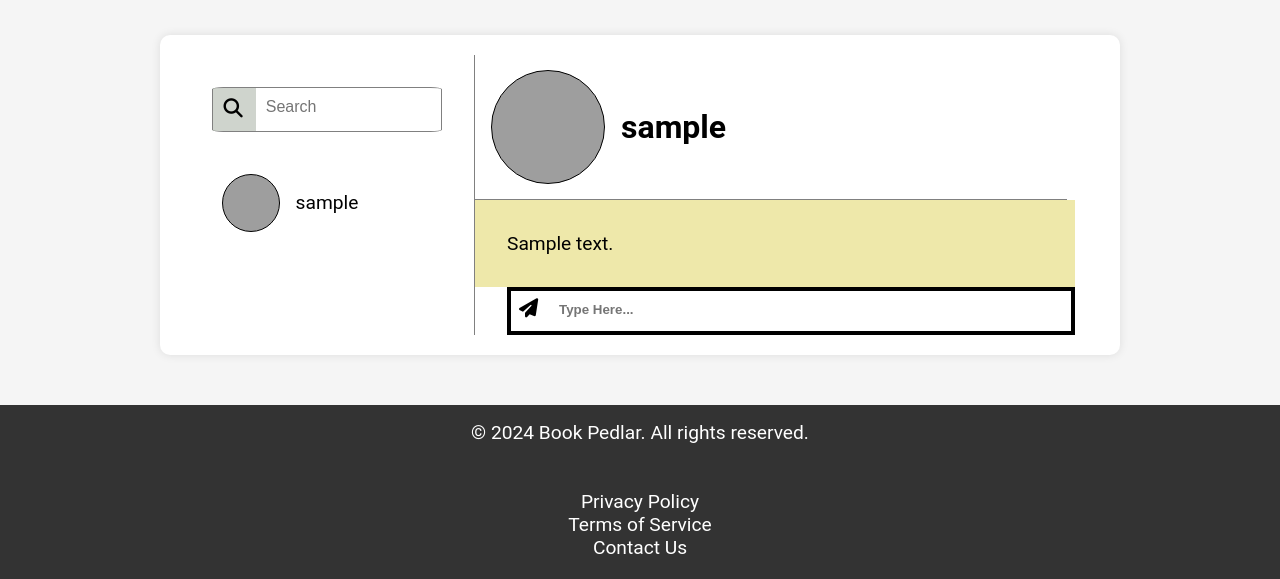
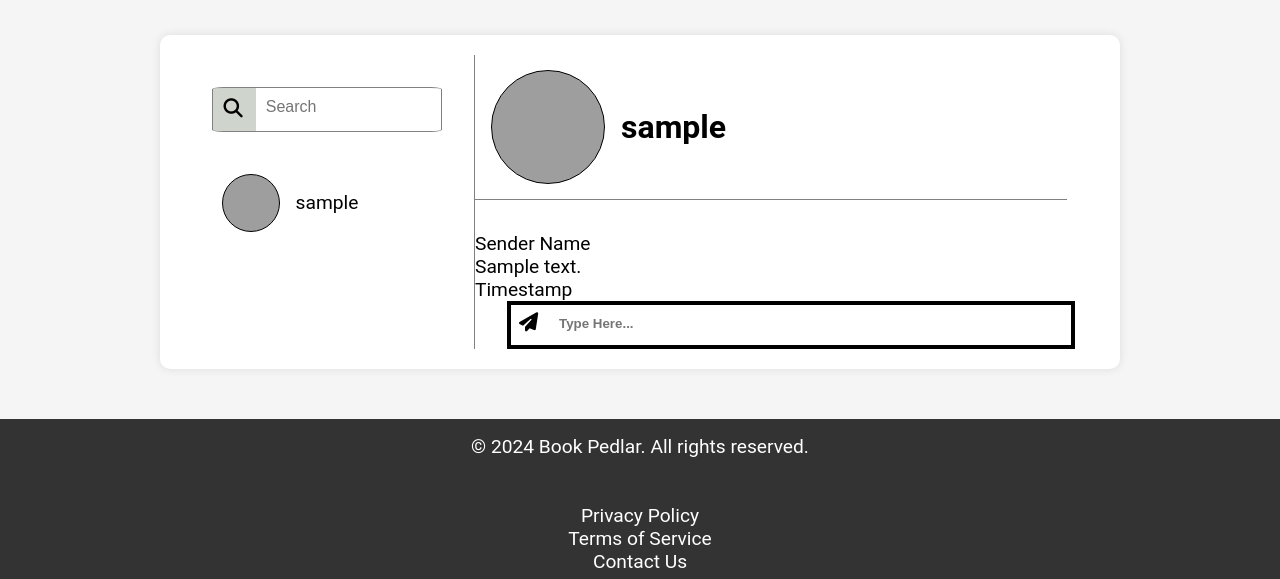
Before and after one commit to Paras-Sachdeva/Book-Pedlar, a PHP site: page /messages.php in a window 1280 px wide. Shown: the part 266-845 px from the top of the page. Before the commit the page ends 820 px from the top, so only its background shows below. Run offline with PHP 8.4, Linux system fonts and the light colour scheme; the visitor is signed in with stand-in values (Sample User, id 1); tables that the repository leaves empty or names only in its code hold one stand-in row (values such as "Sample post"); data that the repository does not hold is empty; grey boxes are pictures that could not be loaded.

Commit message:
FEAT: Display Messages of a Particular Chat

```diff
--- a/Styles/styles.css
+++ b/Styles/styles.css
@@ -688,6 +688,7 @@ label {
     padding: 1rem;
     display: flex;
     align-items: center;
+    margin-bottom: 2rem;
 }
 
 #message-current-pic{
@@ -700,13 +701,6 @@ label {
     margin-left: 1rem;
     font-size: 2rem;
     font-weight: 700;
-}
-
-.message-box-display{
-    overflow-y: auto;
-    /* height: 26rem; */
-    padding: 2rem;
-    background-color: palegoldenrod;
 }
 
 .message-textarea{
--- a/messages.php
+++ b/messages.php
@@ -124,12 +124,26 @@
         $i=0;
         $countS=0;
         $countR=0;
+        $arr5=array();
         while($row7=mysqli_fetch_assoc($result7)){
             if($row7['senderid']==$userid){
-                echo("<div class='message-box-display' id='s.$i'>$row7[message]</div>");
+                echo("<div class='message-box-display-sender'>
+                            <div class='message-outer-sender'>
+                              <div class='sender-name' id='s-$i-1'>Sender Name</div>
+                              <div class='message-content' id='s-$i-2'>$row7[message]</div>
+                              <div class='timestamp' id='s-$i-3'>Timestamp</div>
+                            </div>
+                        </div>");
                 $countS++;
+                array_push($arr5,$i);
             }else{
-                echo("<div class='message-box-display' id='r.$i'>$row7[message]</div>");
+                echo("<div class='message-box-display-reciever'>
+                            <div class='message-outer-reciever'>
+                              <div class='sender-name' id='r-$i-1'>Sender Name</div>
+                              <div class='message-content' id='r-$i-2'>$row7[message]</div>
+                              <div class='timestamp' id='r-$i-3'>Timestamp</div>
+                            </div>
+                        </div>");
                 $countR++;
             }
             $i++;
```
